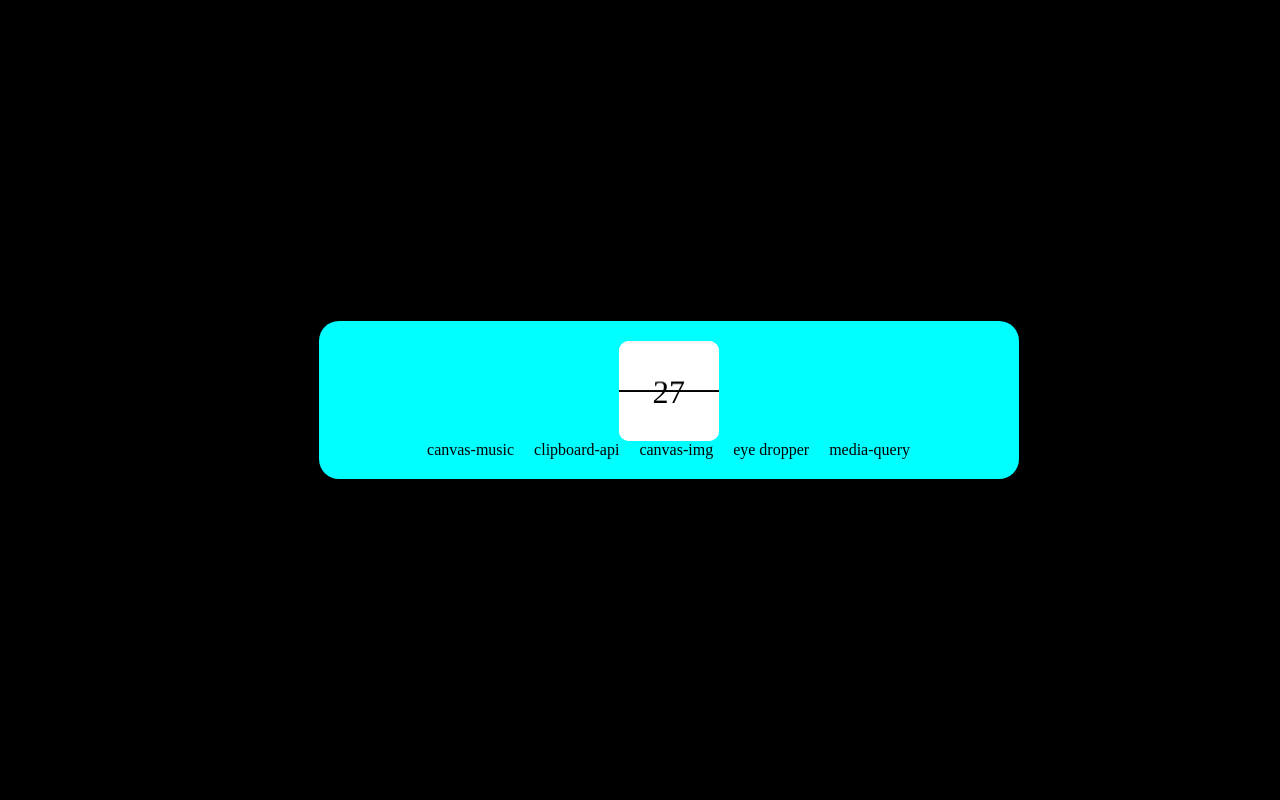
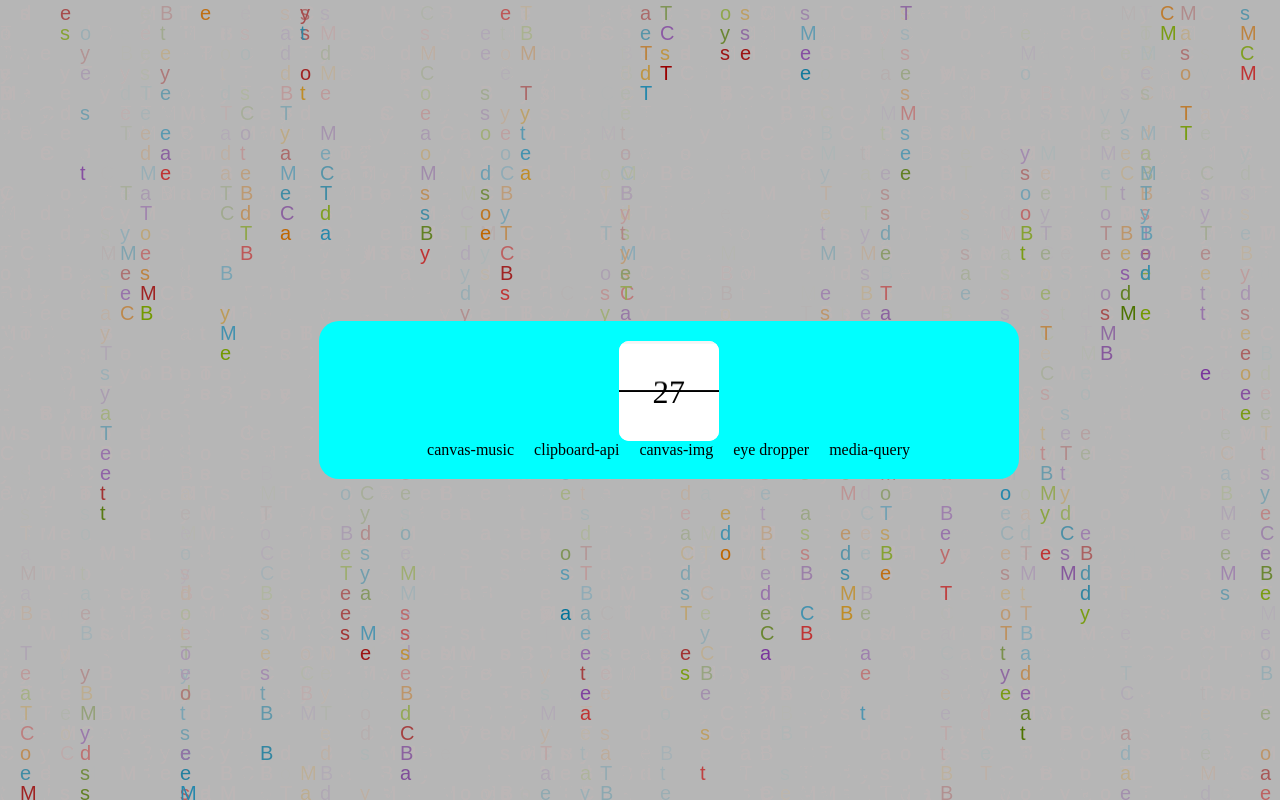
Before and after one commit to eepson123tw/fet-practice-skills, a React (Vite) app: page / in a window 1280 px wide. Built offline with nearby package versions, Linux system fonts and the light colour scheme.

Commit message:
feat(canvas-bg): add  canvas bg

```diff
--- a/src/App.tsx
+++ b/src/App.tsx
@@ -1,3 +1,4 @@
+import { useEffect } from "react";
 import "./main-fn";
 import Timer from "./timer.tsx";
 
@@ -17,10 +18,82 @@ function Link() {
   );
 }
 
+function Canvas() {
+  useEffect(() => {
+    const cvs = document.getElementById("canvas") as HTMLCanvasElement;
+    const width = window.innerWidth * devicePixelRatio;
+    const height = window.innerHeight * devicePixelRatio;
+
+    cvs.width = width;
+    cvs.height = height;
+
+    const ctx = cvs.getContext("2d") as CanvasRenderingContext2D;
+
+    const fontSize = 20 * devicePixelRatio;
+
+    const randomColor = () => {
+      const fontColors = [
+        "#33B5E5",
+        "#AA66CC",
+        "#99CC00",
+        "#FFBB33",
+        "#FF4444",
+        "#0099CC",
+        "#9933CC",
+        "#669900",
+        "#FF8800",
+        "#CC0000",
+      ];
+      return fontColors[Math.floor(Math.random() * fontColors.length)];
+    };
+
+    const randomText = () => {
+      const str = "My Code Base Test";
+      return str[Math.floor(Math.random() * str.length)];
+    };
+    // columnWidth
+    const columnWidth = fontSize;
+    const columns = Math.floor(width / columnWidth);
+    // each column next text y position
+    const nextChar = new Array(columns).fill(0);
+    // draw a row of text
+    const draw = () => {
+      ctx.fillStyle = "rgba(240, 240, 240, 0.1)";
+      ctx.fillRect(0, 0, width, height);
+      for (let i = 0; i < columns; i++) {
+        ctx.fillStyle = randomColor();
+        const text = randomText();
+        ctx.font = `${fontSize}px Arial`;
+        const x = i * columnWidth;
+        const s = nextChar[i];
+        const y = (s + 1) * fontSize;
+        ctx.fillText(text, x, y);
+        if (y > height && Math.random() > 0.975) {
+          nextChar[i] = 0;
+        } else {
+          nextChar[i]++;
+        }
+      }
+    };
+
+    setInterval(() => {
+      draw();
+    }, 30);
+    draw();
+  }, []);
+
+  return (
+    <>
+      <canvas id="canvas" className="canvas"></canvas>
+    </>
+  );
+}
+
 function App() {
   return (
     <>
       <div id="app">
+        <Canvas></Canvas>
         <Timer></Timer>
         <Link></Link>
       </div>
--- a/src/index.css
+++ b/src/index.css
@@ -0,0 +1,15 @@
+body {
+  background: rgba(0, 1, 1, 0.25);
+}
+#app {
+  z-index: 10;
+}
+
+.canvas {
+  width: 100%;
+  height: 100%;
+  position: absolute;
+  top: 0;
+  left: 0;
+  z-index: -1;
+}
```
